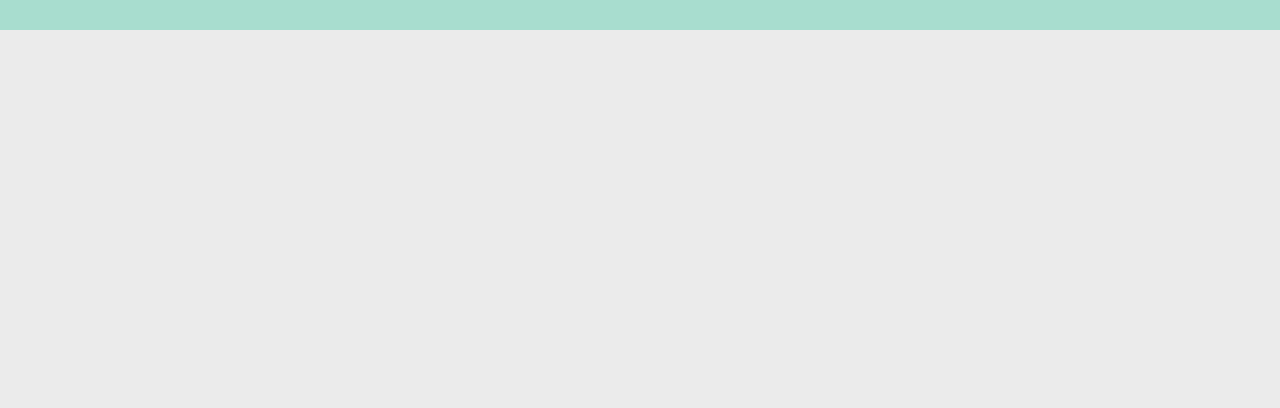
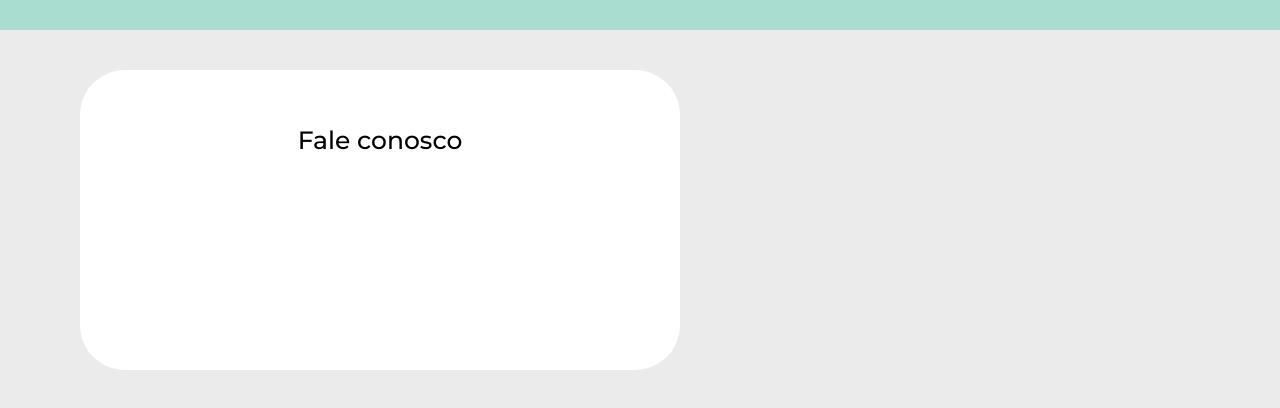
Before and after one commit to rizinho/ClinicDoctor, a React (Create React App) app in the folder clinicdoctor/: page / in a window 1280 px wide. Shown: the part 1136-1544 px from the top of the page. Built offline with nearby package versions, Linux system fonts and the light colour scheme.

Commit message:
bteste10

```diff
--- a/clinicdoctor/src/App.js
+++ b/clinicdoctor/src/App.js
@@ -52,6 +52,13 @@ const App = () => {
           <p className={styles.textAjuda}> Olá, como podemos te ajudar?</p>
         </div>
 
+        <div className={styles.caixa1}>
+           <p className={styles.titleBox1}>Fale conosco</p>
+          </div>
+
+        <div className={styles.caixa2}>
+           <p className={styles.titleBox2}></p>
+        </div>
 
        </div>
 
--- a/clinicdoctor/src/App.module.css
+++ b/clinicdoctor/src/App.module.css
@@ -165,3 +165,23 @@ body{
     font-family: 'montserrat';
     text-decoration: underline;
   }
+
+  .caixa1{
+    background-color: white;
+    margin-top: 40px;
+    margin-left: 80px;
+    border-radius: 45px;
+    padding:50px ;
+    align-items: center;
+    width: 500px;
+    height: 200px;
+}
+
+.titleBox1 {
+    color: black; /* Cor do texto */
+    font-size: 25px; /* Tamanho da fonte */
+    font-weight: 500;  /*Peso da fonte*/
+    font-family: 'Montserrat'; /* Peso da fonte */
+    padding: 8px;
+    text-align: center;
+  }
```
